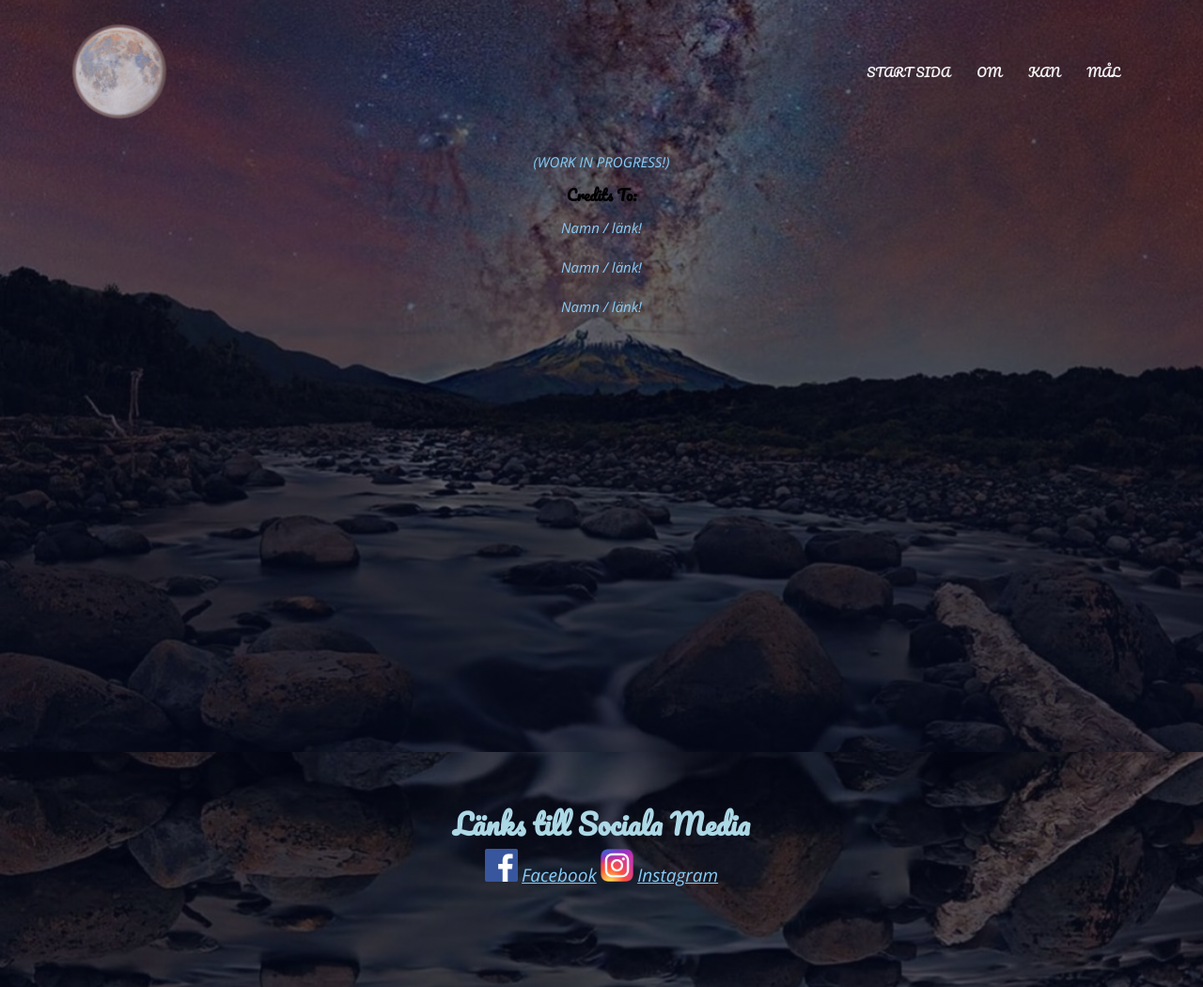
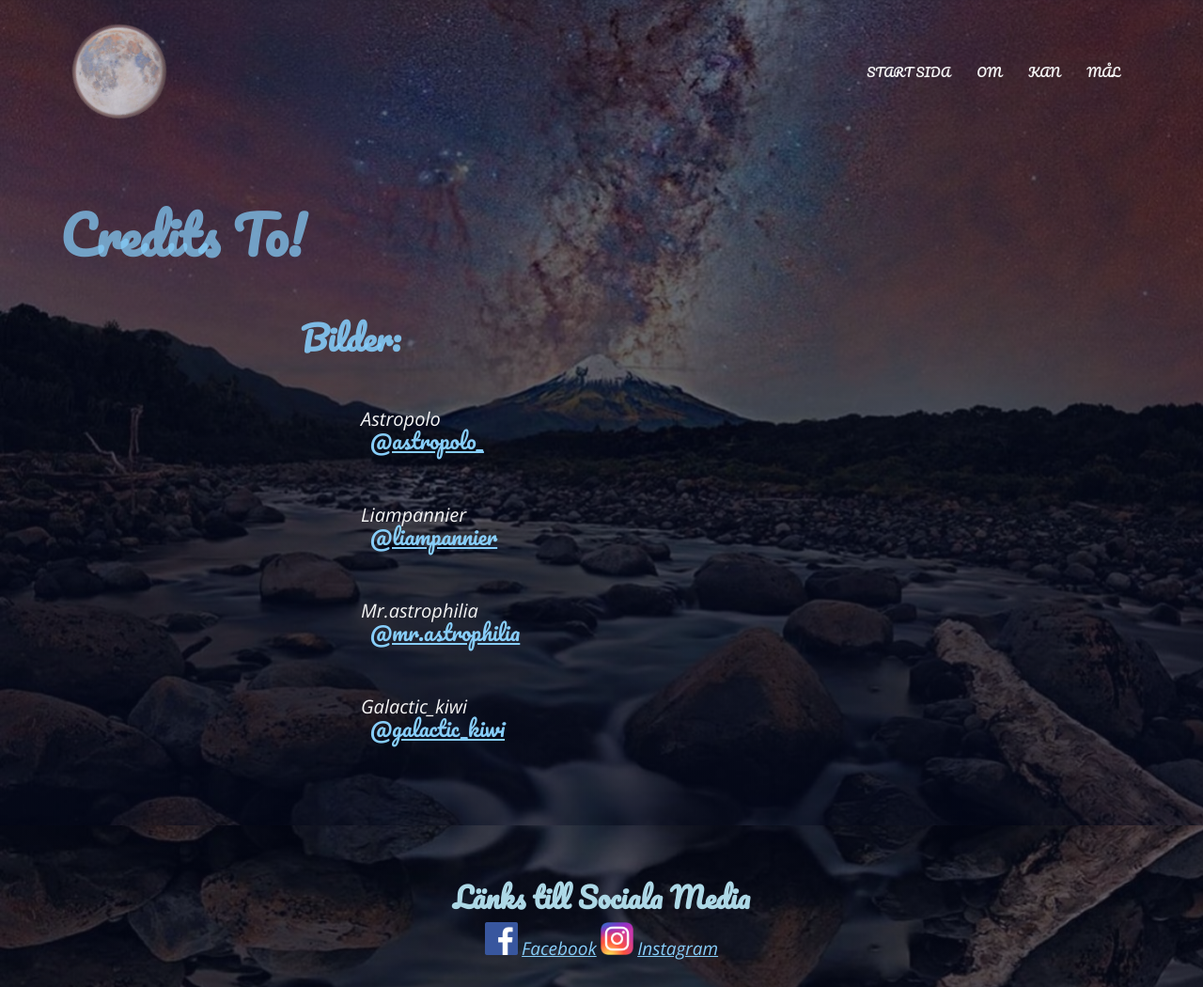
Before and after one commit to ChrilleReech/OwnWeb, a website: page OwnApp1/credits.html in a window 1280 px wide. Shown: the top 1050 px of the page at 94% size. Drawn offline with nearby package versions, Linux system fonts and the light colour scheme.

Commit message:
uppdated credits

```diff
--- a/OwnApp1/credits.html
+++ b/OwnApp1/credits.html
@@ -33,11 +33,13 @@
     </nav>
 
 <div class="credits-info">
-    <p>(WORK IN PROGRESS!)</p>
-    <h4>Credits To:</h4>
-    <p>Namn / länk!</p>
-    <p>Namn / länk!</p>
-    <p>Namn / länk!</p>
+    <h4>Credits To!</h4>
+    <h5>Bilder:</h5>
+    <p>Astropolo <br><a href="https://www.instagram.com/astropolo_/" target="_blank">@astropolo_</a></p>
+    <p>Liampannier <br><a href="https://www.instagram.com/liampannier/" target="_blank">@liampannier</a></p>
+    <p>Mr.astrophilia <br><a href="https://www.instagram.com/mr.astrophilia/" target="_blank">@mr.astrophilia</a></p>
+    <p>Galactic_kiwi <br><a href="https://www.instagram.com/galactic_kiwi/" target="_blank">@galactic_kiwi</a></p>
+    <p> <a href="" target="_blank"></a></p>
 
 </div>
 
--- a/OwnApp1/style.css
+++ b/OwnApp1/style.css
@@ -281,6 +281,42 @@ p{
     animation: rotation 12s infinite linear;
     border-radius: 1000px;
 }
+.credits-info h4{
+    text-align: left;
+    color: hsl(203, 92%, 75%, 0.720);
+    margin-top: 50px;
+    padding-left: 5%;
+    font-size: 55px;
+}
+.credits-info h5{
+    text-align: left;
+    color: hsl(203, 92%, 75%, 0.88);
+    margin-top: 30px;
+    padding-left: 25%;
+    font-size: 35px;
+}
+.credits-info p{
+    text-align: left;
+    color: whitesmoke;
+    margin-top: 35px;
+    padding-left: 30%;
+    font-size: 20px;
+}
+.credits-info a{
+    color: lightskyblue;
+    margin-top: 18px;
+    font-size: 23px;
+    padding-left: 10px;
+}
+@media(max-width: 700px){
+    .credits-info p{
+        margin-left: 20px;
+    }
+    .credits-info h4{
+        padding-top: 10px;
+        margin-top: 20px;
+    }
+}
 
 @keyframes rotation {
     from {
@@ -346,5 +382,8 @@ p{
         margin-right: 15vh;
 
     }
+    .credits-info p{
+        padding-left: 10%;
+    }
 
 }
```
